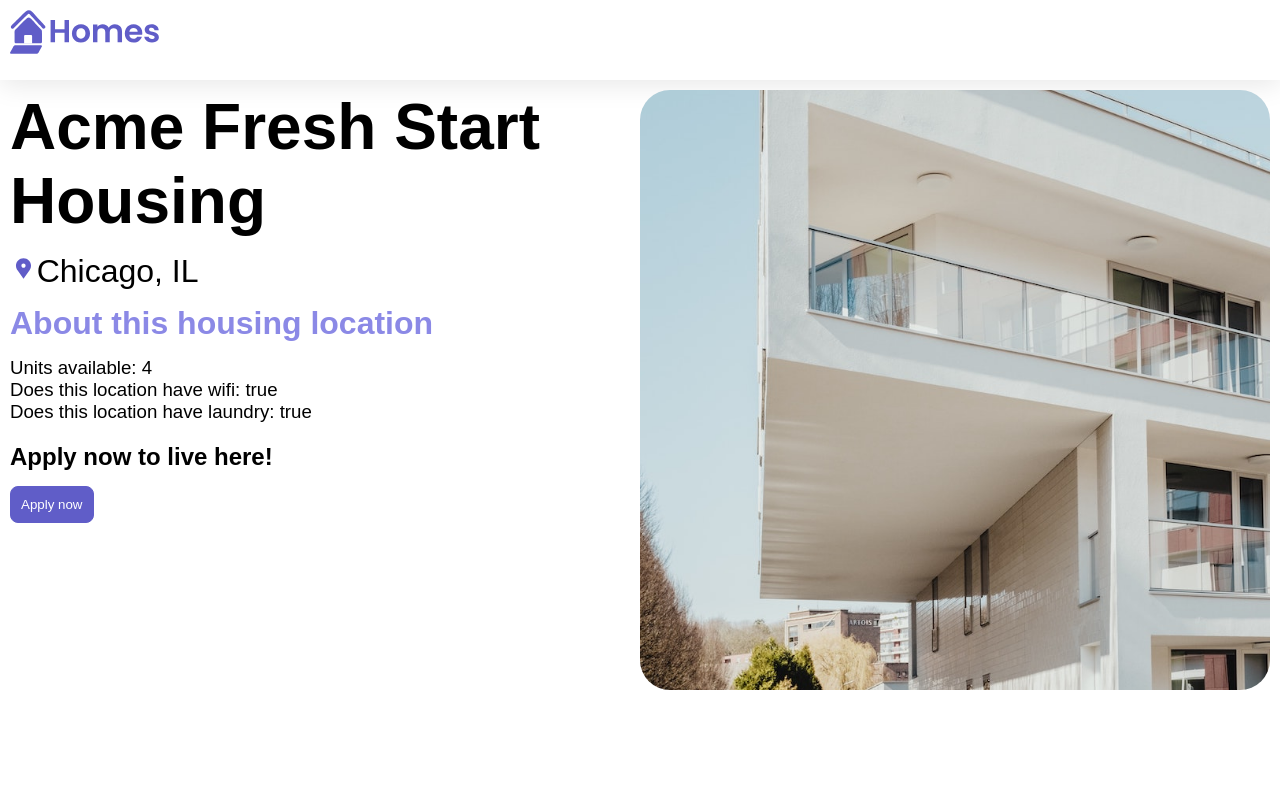
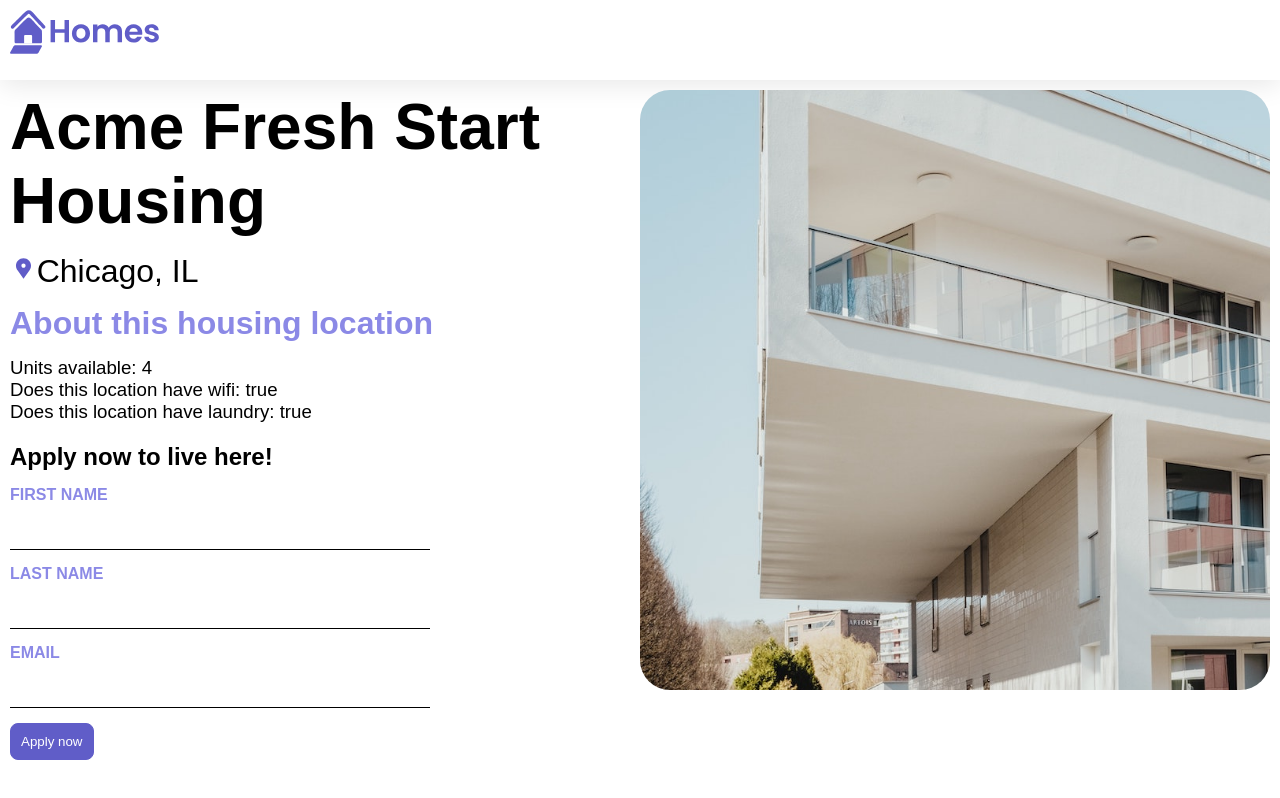
Before and after one commit to kvnhit/homes-angular, an Angular app: page /details/0 in a window 1280 px wide. Built offline with nearby package versions, Linux system fonts and the light colour scheme.

Commit message:
Adicionando Formulário e tela de details

```diff
--- a/src/app/details/details.component.ts
+++ b/src/app/details/details.component.ts
@@ -4,11 +4,12 @@ import { ActivatedRoute } from '@angular/router'
 import { HousingService } from '../housing.service'
 import { HousingLocation } from '../housinglocation'
 import { HousingLocationComponent } from '../housing-location/housing-location.component'
+import { FormControl, FormGroup, ReactiveFormsModule } from '@angular/forms'
 
 @Component({
 	selector: 'app-details',
 	standalone: true,
-	imports: [CommonModule],
+	imports: [CommonModule, ReactiveFormsModule],
 	template: `
 		<article>
 			<img class="listing-photo" [src]="housingLocation?.photo" />
@@ -26,7 +27,17 @@ import { HousingLocationComponent } from '../housing-location/housing-location.c
 			</section>
 			<section class="listing-apply">
 				<h2 class="section-heading">Apply now to live here!</h2>
-				<button class="primary" type="button">Apply now</button>
+				<form [formGroup]="applyForm" (submit)="submitApplication()">
+					<label for="first-name">First Name</label>
+					<input id="first-name" type="text" formControlName="firstName" />
+
+					<label for="last-name">Last Name</label>
+					<input id="last-name" type="text" formControlName="lastName" />
+
+					<label for="email">Email</label>
+					<input id="email" type="text" formControlName="email" />
+					<button type="submit" class="primary">Apply now</button>
+				</form>
 			</section>
 		</article>
 	`,
@@ -36,9 +47,18 @@ export class DetailsComponent {
 	route: ActivatedRoute = inject(ActivatedRoute)
 	housingService = inject(HousingService)
 	housingLocation: HousingLocation | undefined
+	applyForm = new FormGroup({
+		firstName: new FormControl(''),
+		lastName: new FormControl(''),
+		email: new FormControl(''),
+	})
 
 	constructor() {
 		const housingLocationId = Number(this.route.snapshot.params['id'])
 		this.housingLocation = this.housingService.getHousingLocationById(housingLocationId)
 	}
+
+	submitApplication() {
+		this.housingService.submitApplication(this.applyForm.value.firstName ?? '', this.applyForm.value.lastName ?? '', this.applyForm.value.email ?? '')
+	}
 }
--- a/src/app/housing.service.ts
+++ b/src/app/housing.service.ts
@@ -115,4 +115,7 @@ export class HousingService {
 	getHousingLocationById(id: Number): HousingLocation | undefined {
 		return this.housingLocationList.find(housingLocation => housingLocation.id === id)
 	}
+	submitApplication(firstName: string, lastName: string, email: string) {
+		console.log(firstName, lastName, email)
+	}
 }
```
